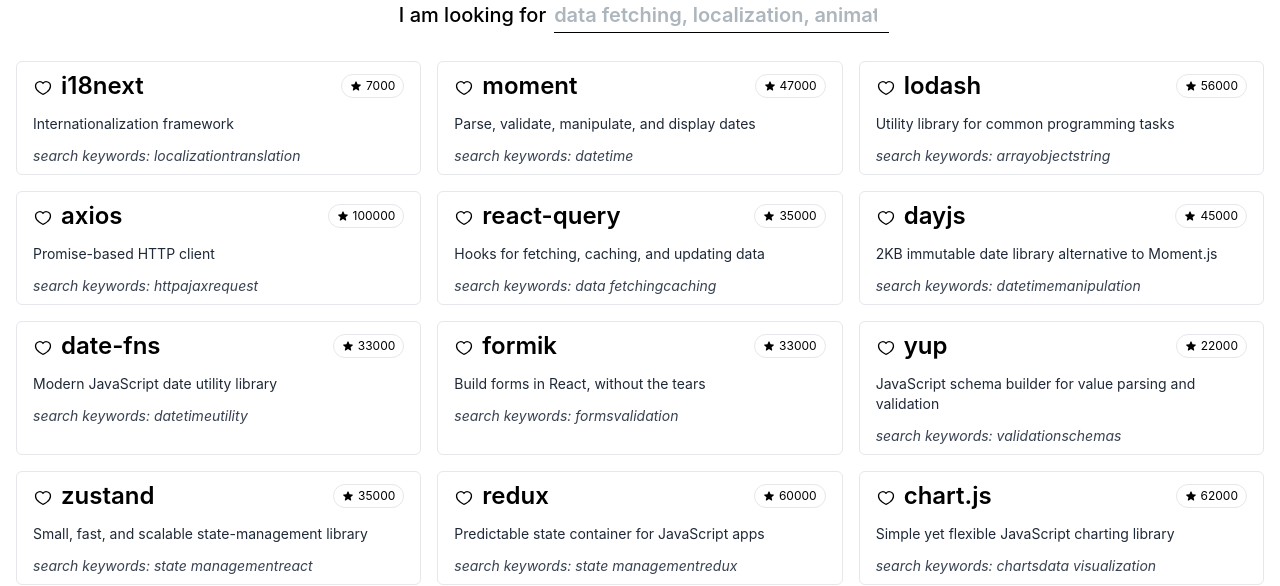
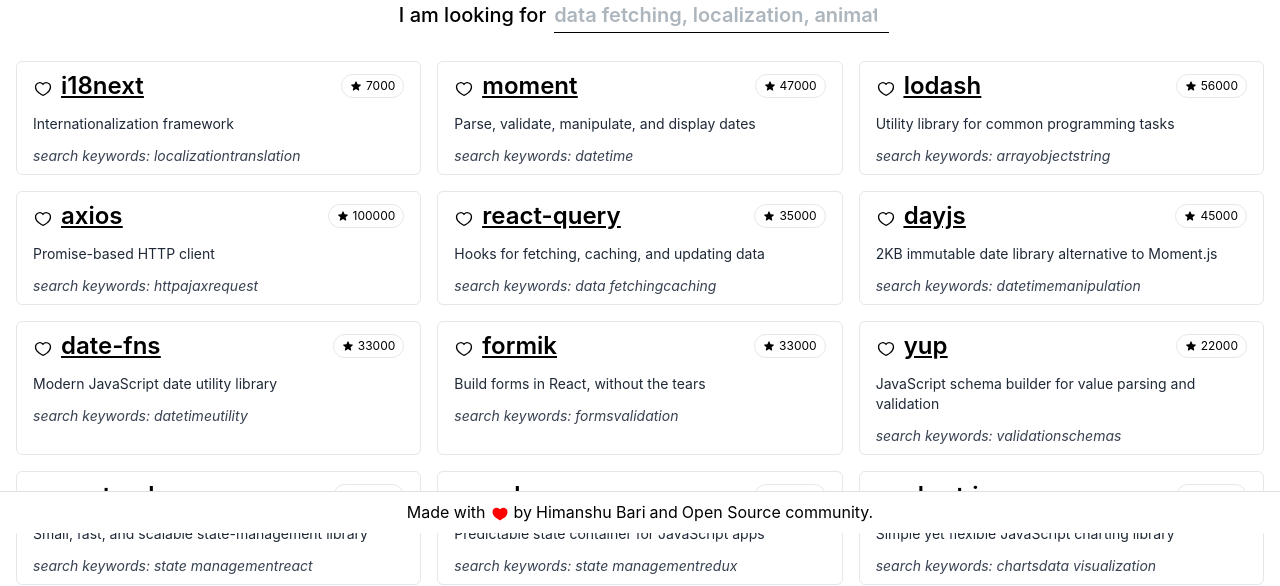
Before and after one commit to HimanshuBari21/JavaScriptLibraryFinder, a Next.js app: page / in a window 1280 px wide. Shown: the part 267-853 px from the top of the page. Built offline with nearby package versions, Linux system fonts and the light colour scheme.

Commit message:
minor impeovments and version update

```diff
--- a/src/components/AppShellLayout.tsx
+++ b/src/components/AppShellLayout.tsx
@@ -1,6 +1,8 @@
 import React, { FC } from "react";
 import { AppShell, AppShellProps } from "@mantine/core";
 import NavBar from "@/components/Navbar";
+import { HeartIcon } from "@heroicons/react/16/solid";
+import Link from "next/link";
 
 const AppShellLayout: FC<AppShellProps> = ({ children, ...rest }) => {
   return (
@@ -14,7 +16,26 @@
         <Link href={"/my-fav"}>My Favourites</Link>
       </AppShell.Navbar> */}
 
-      <AppShell.Main>{children}</AppShell.Main>
+      <AppShell.Main className="mb-4">{children}</AppShell.Main>
+      <AppShell.Footer>
+        <p className="text-center w-full flex justify-center gap-1 py-2">
+          {"Made with "}
+          <span className="mt-1">
+            <HeartIcon fill="red" width={20} />
+          </span>
+          {" by "}
+          <Link target="_blank" href="https://github.com/HimanshuBari21">
+            {" Himanshu Bari "}
+          </Link>
+          {"and "}
+          <Link
+            target="_blank"
+            href="https://github.com/HimanshuBari21/JavaScriptLibraryFinder"
+          >
+            {"Open Source community."}
+          </Link>
+        </p>
+      </AppShell.Footer>
     </AppShell>
   );
 };
--- a/src/components/LibCard.tsx
+++ b/src/components/LibCard.tsx
@@ -1,5 +1,6 @@
 import { type Library } from "@/utils/libraryData";
 import { StarIcon, HeartIcon } from "@heroicons/react/16/solid";
+import clsx from "clsx";
 import Link from "next/link";
 import type { FC, HTMLAttributes } from "react";
 
@@ -9,23 +10,29 @@
   isFaved: boolean;
 };
 
-const LibCard: FC<LibCardProps> = ({ lib, addFav, isFaved }) => {
+const LibCard: FC<LibCardProps> = ({ lib, addFav, isFaved, className }) => {
   return (
-    <article className="border px-4 p-2 rounded-md  hover:shadow-md relative">
+    <article
+      className={clsx(
+        "border px-4 p-2 rounded-md  hover:shadow-md relative transition-all",
+        className
+      )}
+    >
       <div className="flex justify-between items-center">
         <div className="flex items-center justify-start gap-2">
           <button
             onClick={() => addFav(lib.name)}
-            className="-mb-1"
+            className="-mb-1.5"
             title={isFaved ? "Remove Fav" : "Add Fav"}
           >
             <HeartIcon
               width={20}
               color={isFaved ? "" : "white"}
               stroke="black"
+              className="hover:stroke-jet-red transition-all"
             />
           </button>
-          <h3 className="text-2xl font-semibold">
+          <h3 className="text-2xl font-semibold hover:text-jet-red underline">
             <Link href={lib.repository} target="_blank" rel="noreferrer">
               {lib.name}
             </Link>
--- a/src/pages/index.tsx
+++ b/src/pages/index.tsx
@@ -21,7 +21,7 @@
       <div className="container mx-auto">
         <h2 className="text-3xl md:text-6xl text-center py-12 font-bold leading-loose">
           There is a JavaScript library for that
-          <span className="text-5xl"> 🚀</span>
+          <span className="md:text-5xl"> 🚀</span>
         </h2>
         <SearchBox
           query={query}
```
Also changed, not shown: 1 other file (tests, documents, lock files or other folders).
